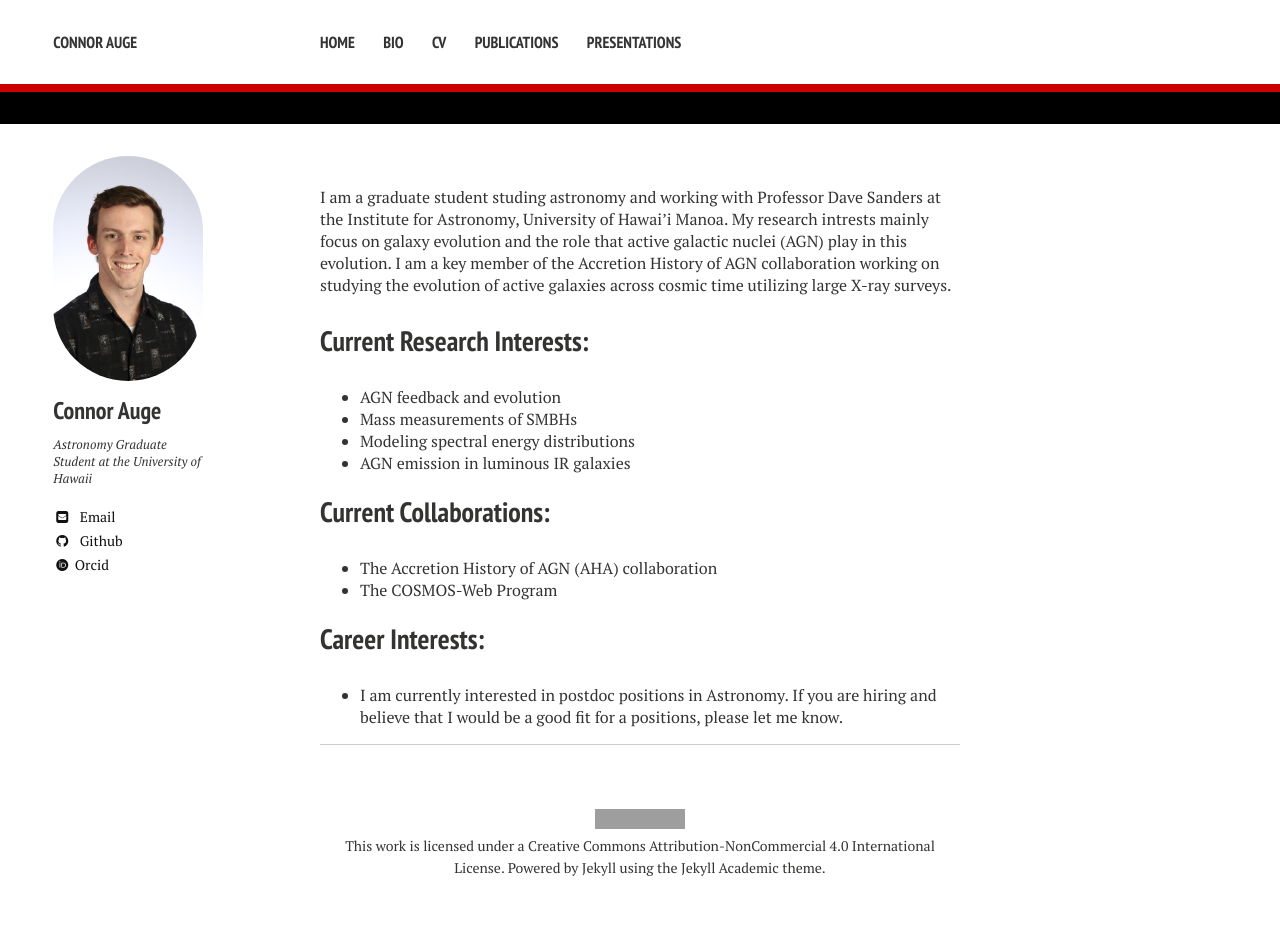
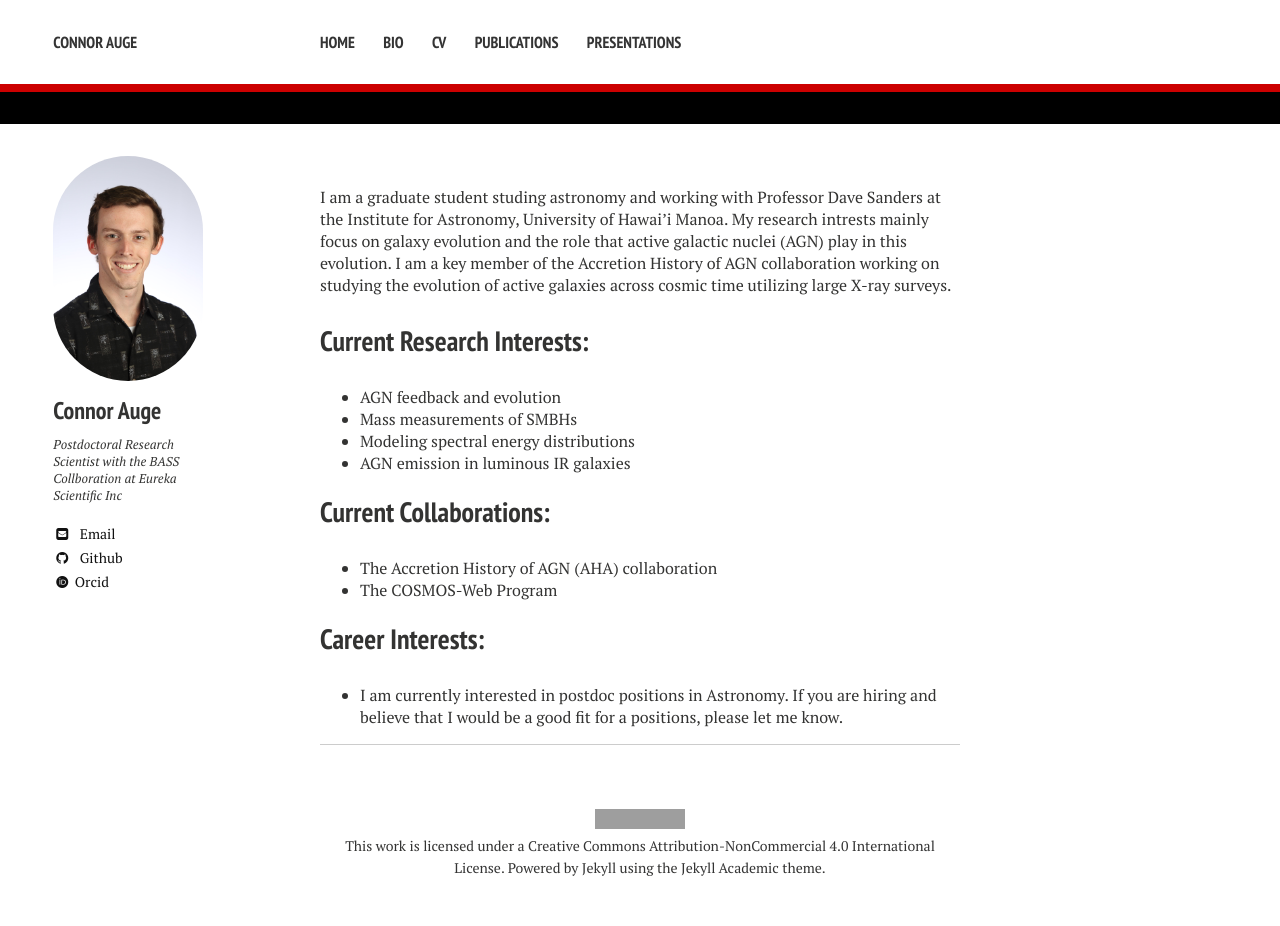
Before and after one commit to cwauge/cwauge.github.io, a Jekyll site: the page built from index.md, in a window 1280 px wide. Built offline with Jekyll 4.4.1, drawn with Linux system fonts in a browser that asks for light colours; nearby versions of some CDN libraries; some web fonts are replaced; grey boxes are pictures that could not be loaded.

Commit message:
Postdoc update

```diff
--- a/_config.yml
+++ b/_config.yml
@@ -8,8 +8,8 @@ logo: # filename of a logo image that has been placed into your images directory
 owner:
   name: Connor Auge
   avatar: Auge_headshot.JPG
-  bio: "Astronomy Graduate Student at the University of Hawaii"
-  email: cauge@hawaii.edu
+  bio: "Postdoctoral Research Scientist with the BASS Collboration at Eureka Scientific Inc"
+  email: connor.auge@gmail.com
   # Do not include the @ symbol in your Twitter username
   twitter: #username
   linkedin: #username
```
